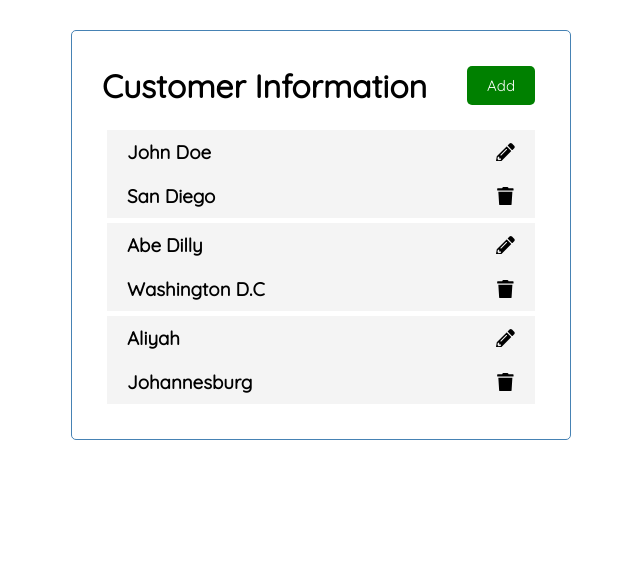
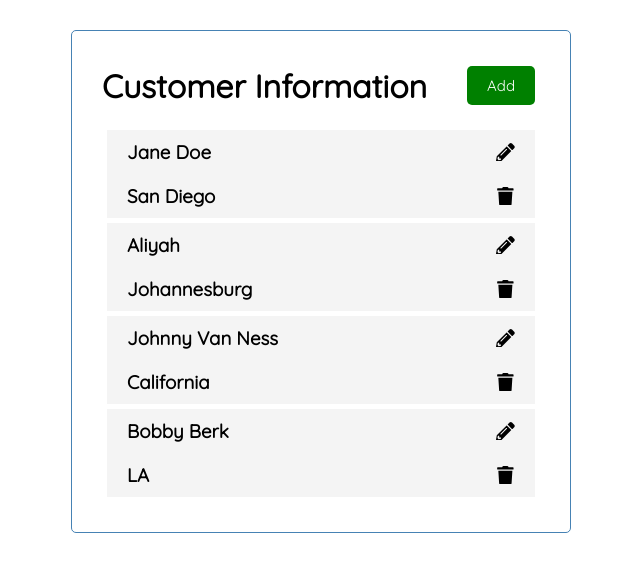
Before and after one commit to sharmimuk/react-customer-info, a React (Create React App) app: page / in a window 1280 px wide. Shown: the top 572 px of the page, without its empty margins (319-959 px from the left). Built offline with nearby package versions, Linux system fonts and the light colour scheme; data requests are answered from the project's data file.

Commit message:
Changes to save updated customer details

```diff
--- a/db.json
+++ b/db.json
@@ -2,18 +2,23 @@
   "customers": [
     {
       "id": 1,
-      "CustomerName": "John Doe",
+      "CustomerName": "Jane Doe",
       "Location": "San Diego"
-    },
-    {
-      "id": 2,
-      "CustomerName": "Abe Dilly",
-      "Location": "Washington D.C"
     },
     {
       "CustomerName": "Aliyah",
       "Location": "Johannesburg",
       "id": 5
+    },
+    {
+      "id": 6,
+      "CustomerName": "Johnny Van Ness",
+      "Location": "California"
+    },
+    {
+      "id": 7,
+      "CustomerName": "Bobby Berk",
+      "Location": "LA"
     }
   ]
 }
--- a/src/App.js
+++ b/src/App.js
@@ -37,6 +37,19 @@ function App() {
     setCustomers([...customers, data]);
   };
 
+  // Update a selected customer
+  const updateCustomer = async (customer) => {
+    const res = await fetch(`http://localhost:5000/customers/${customer.id}`, {
+      method: "PUT",
+      headers: {
+        "content-type": "application/json",
+      },
+      body: JSON.stringify(customer),
+    });
+    const data = await res.json();
+    setCustomers([...customers, data]);
+  };
+
   // Delete a selected customer
   const deleteCustomer = async (id) => {
     await fetch(`http://localhost:5000/customers/${id}`, {
@@ -55,7 +68,11 @@ function App() {
 
       {showAddCustomer && <AddCustomer onAdd={addCustomer} />}
       {customers.length > 0 ? (
-        <Customers customers={customers} onDelete={deleteCustomer} />
+        <Customers
+          customers={customers}
+          onDelete={deleteCustomer}
+          onEdit={updateCustomer}
+        />
       ) : (
         "No Customers to show !!"
       )}
--- a/src/components/Customer.js
+++ b/src/components/Customer.js
@@ -1,17 +1,11 @@
 import { FaPencilAlt, FaTrash } from "react-icons/fa";
 import EditCustomer from "./EditCustomer";
-import { useState, useEffect } from "react";
+import { useState } from "react";
 
 const Customer = ({ customer, onDelete, onEdit }) => {
   const [isEdit, setIsEdit] = useState(false);
   const [isPopupOpen, setIsPopupOpen] = useState(false);
   const [isPopupClose, setIsPopupClose] = useState(true);
-
-  useEffect(() => {
-    console.log("isPopupOpen ==== ", isPopupOpen);
-    console.log("isPopupClose ==== ", isPopupClose);
-    console.log("isEdit ==== ", isEdit);
-  }, [isPopupOpen, isEdit, isPopupClose]);
 
   const onPencilClick = () => {
     setIsEdit(!isEdit);
--- a/src/components/EditCustomer.js
+++ b/src/components/EditCustomer.js
@@ -17,9 +17,16 @@ const EditCustomer = (props) => {
       return;
     }
 
-    props.onEdit({ CustomerName, Location });
+    const customerData = {
+      id: props.customer.id,
+      CustomerName: CustomerName,
+      Location: Location,
+    };
+
+    props.onEdit(customerData);
     setCustomerName("");
     setLocation("");
+    props.onClose();
   };
 
   return (
```
